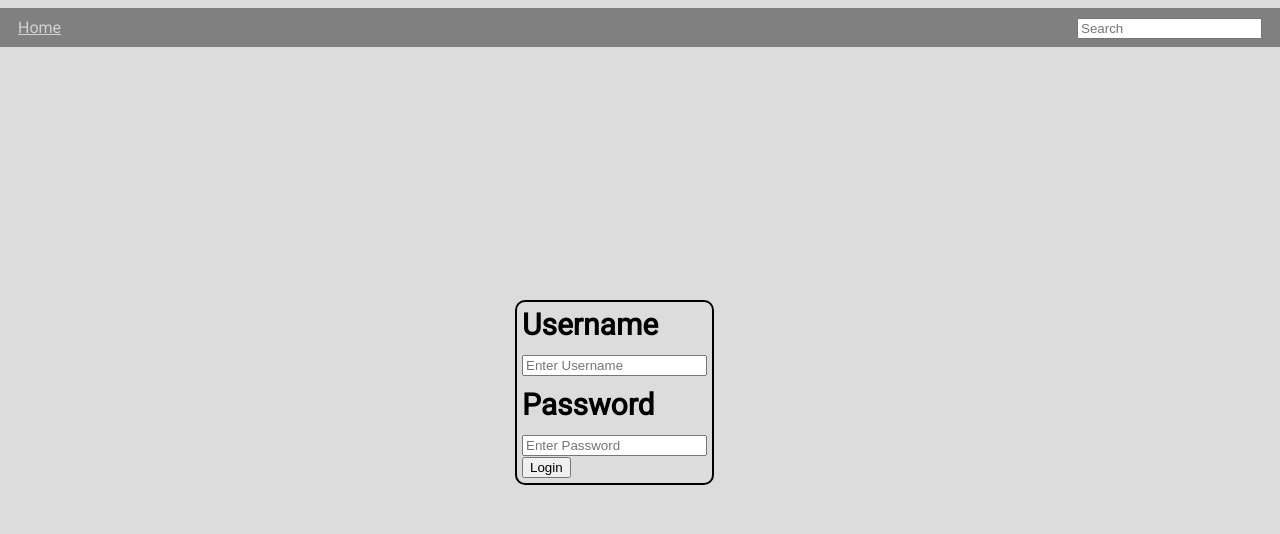
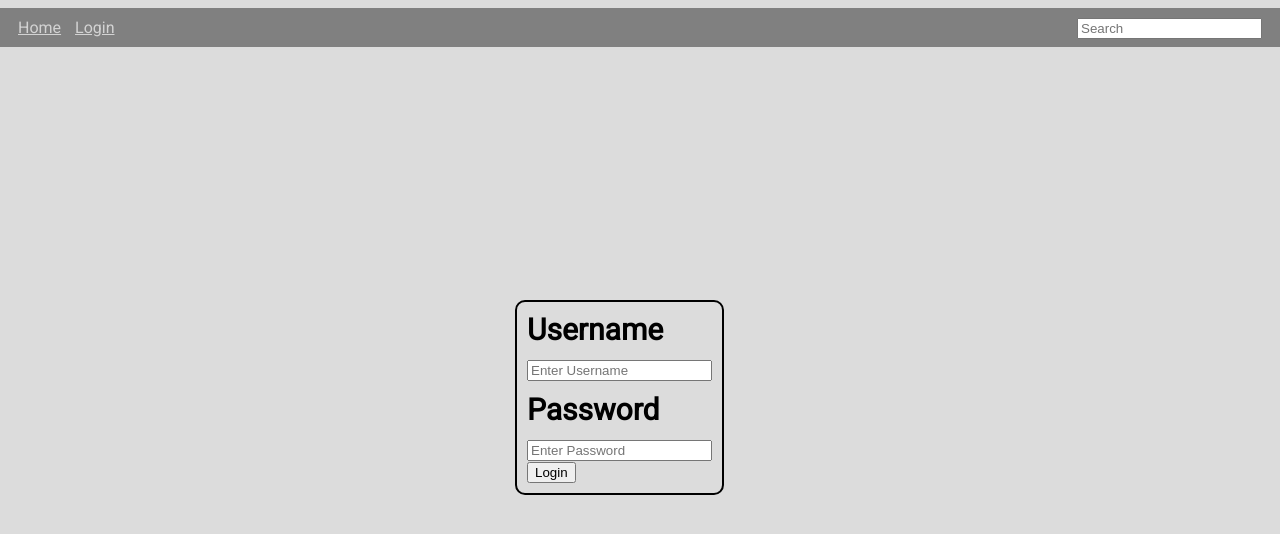
Before and after one commit to Luminn/Intro-ITWS-Final-Project, a plain HTML site: page loginPage.html in a window 1280 px wide. Drawn offline with Linux system fonts and the light colour scheme.

Commit message:
added link to login and updated CSS

```diff
--- a/loginPage.html
+++ b/loginPage.html
@@ -12,6 +12,7 @@
    <body>
       <ul id = menu>
          <li><a href = "index.html">Home</a></li>
+         <li><a href = "loginPage.html">Login</a></li>
          <li><input class = "searchbar" type="text" placeholder="Search"></li>
       </ul>
     <div class = "centering">
--- a/resources/style.css
+++ b/resources/style.css
@@ -16,7 +16,7 @@ fieldset {
     margin-top: -50px;
     margin-left: -25px;
     border: solid 2px;
-    padding: 5px;
+    padding: 10px;
     border-radius: 10px;
 }
 
```
Also changed, not shown: gamePageTemplate.html (+1 -0 lines), projectUploader.html (+1 -0 lines), userPageTemplate.html (+1 -0 lines).
